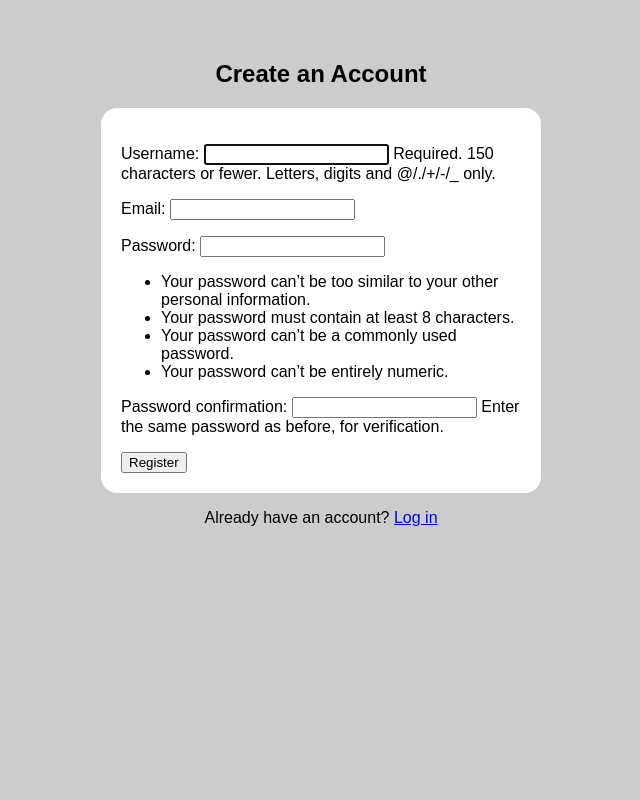
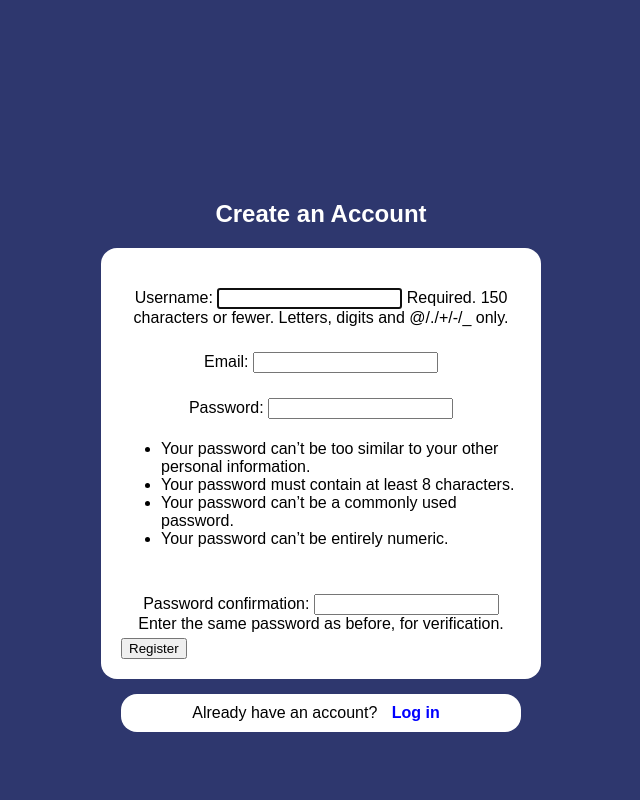
Before and after one commit to dianabalt/SmartTasker, a Django app: page /accounts/register/ in a window 1280 px wide. Shown: the whole page, without its empty margins (319-959 px from the left). Run offline with Django 5.2, Linux system fonts and the light colour scheme.

Commit message:
Updated CSS for Login and Register

```diff
--- a/accounts/templates/accounts/register.html
+++ b/accounts/templates/accounts/register.html
@@ -4,18 +4,81 @@
     <meta charset="UTF-8">
     <title>Register</title>
     <style>
-        body { font-family: sans-serif; padding: 2em; background: #cccccc; }
-        form { background: white; padding: 20px; max-width: 400px; margin: auto; border-radius: 16px; }
-        h2 { text-align: center; }
+        html, body {
+            height: 100%;
+            margin: 0;
+            padding: 0;
+        }
+
+        body {
+            font-family: Arial, sans-serif;
+            background: #2e376e;
+            display: flex;
+            justify-content: center;
+            align-items: flex-start;
+        }
+
+        h2 {
+            text-align: center;
+            color: white;
+            margin-top: 25vh;
+            margin-bottom: 20px;
+        }
+
+        form {
+            background: white;
+            padding: 20px;
+            max-width: 400px;
+            width: 100%;
+            margin: auto;
+            border-radius: 16px;
+        }
+
+        label {
+            color: black;
+        }
+
+        p {
+            text-align: center;
+            background-color: white;
+            padding: 5px 10px;
+            border-radius: 16px;
+            max-width: 400px;
+            width: 100%;
+            margin: 15px auto 0 auto;
+            color: black;
+            box-sizing: border-box;
+        }
+
+        a:link, a:visited {
+            background-color: white;
+            color: blue;
+            padding: 5px 10px;
+            text-align: center;
+            text-decoration: none;
+            display: inline-block;
+            border-radius: 16px;
+        }
+
+        a:hover, a:active {
+            background-color: white;
+            border-radius: 16px;
+        }
+
+        p a {
+            font-weight: bold;
+        }
     </style>
 </head>
 <body>
+    <div>
         <h2>Create an Account</h2>
         <form method="POST">
             {% csrf_token %}
             {{ form.as_p }}
             <button type="submit">Register</button>
         </form>
-    <p style="text-align: center;">Already have an account? <a href="{% url 'login' %}">Log in</a></p>
+        <p>Already have an account? <a href="{% url 'login' %}">Log in</a></p>
+    </div>
 </body>
 </html>
```
Also changed, not shown: accounts/templates/accounts/login.html (+52 -6 lines). Lines whose indentation alone changed are shown as unchanged.
